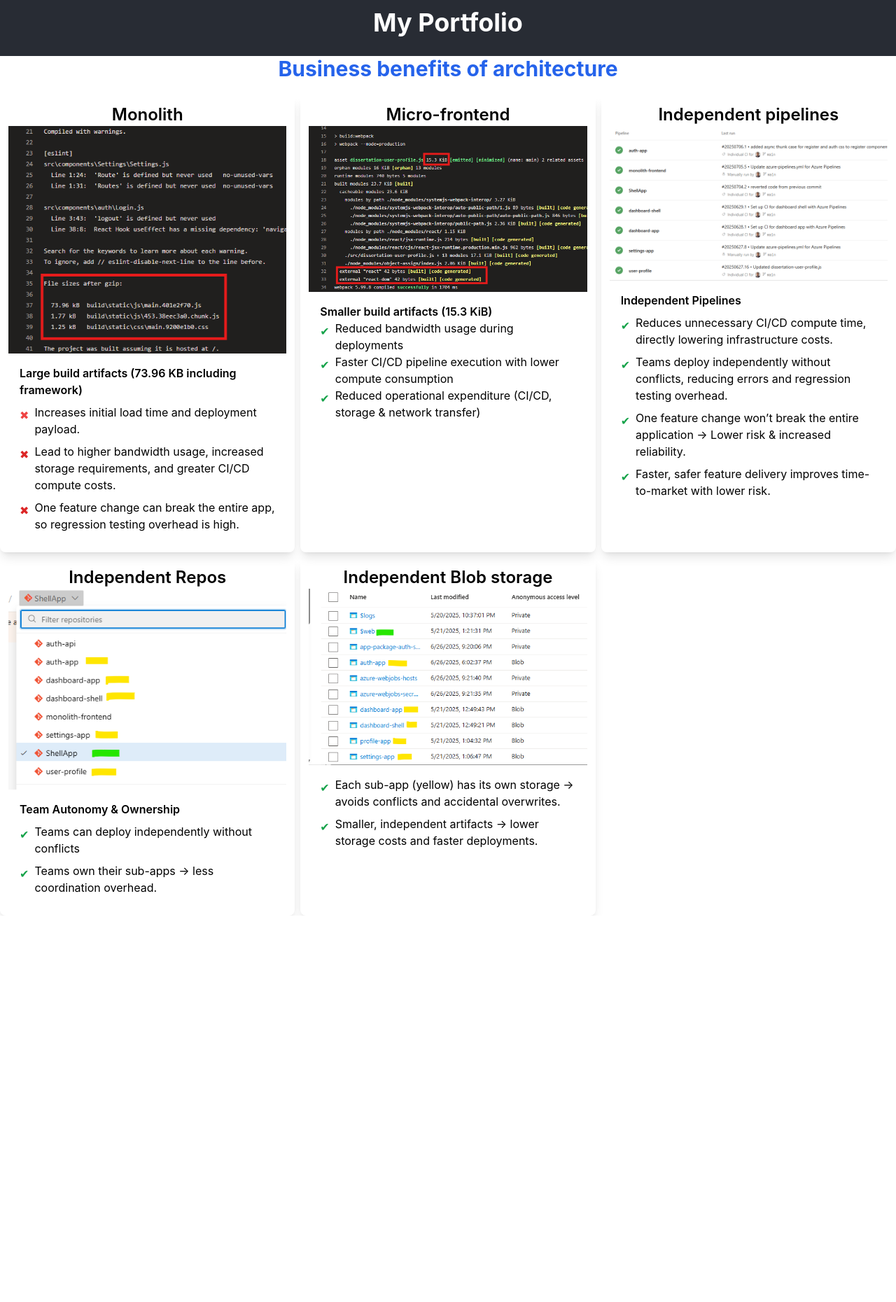
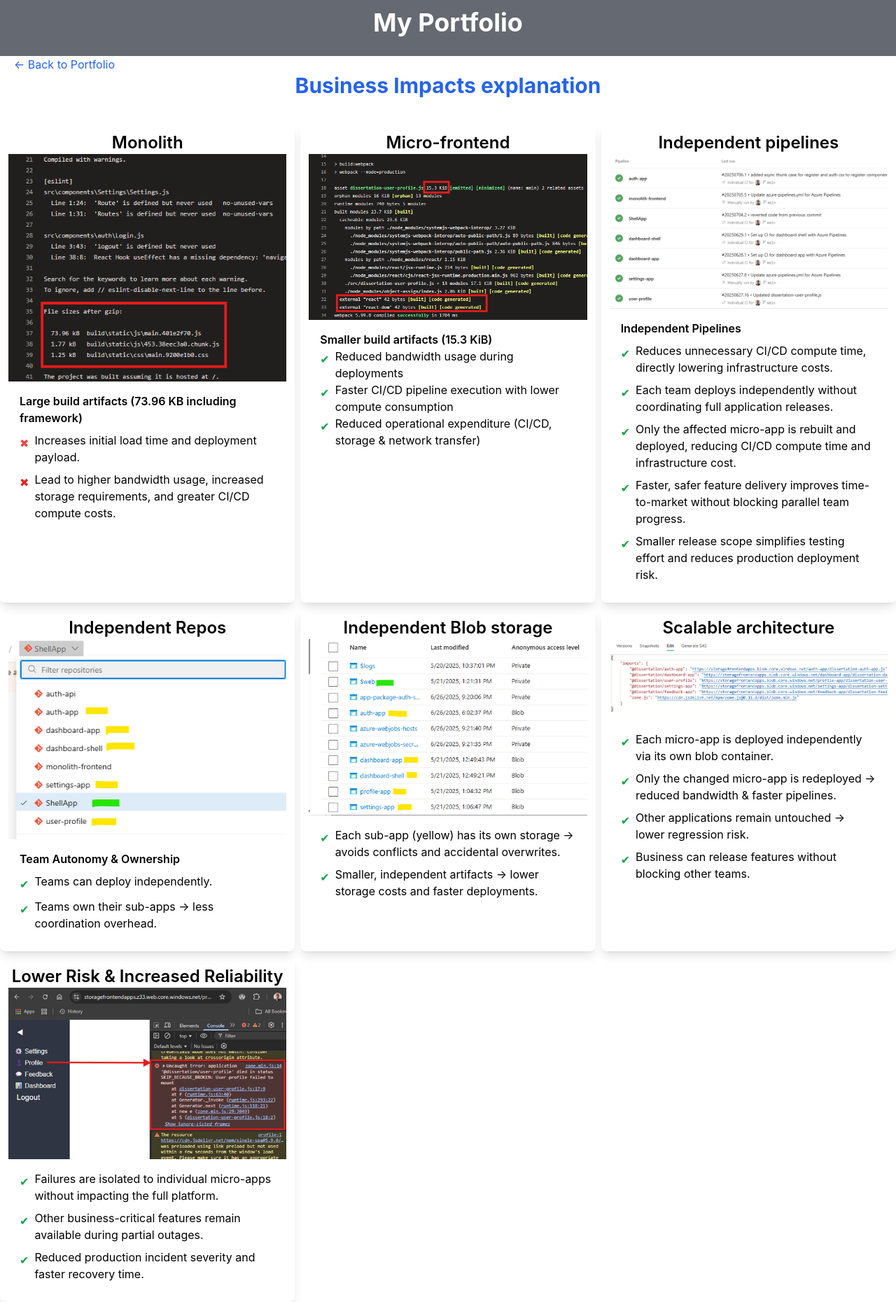
Before and after one commit to leslie628/career-portfolio, a React (Create React App) app: page /business-impact in a window 1280 px wide. Shown: the whole page at 70% size. Before the commit the page ends 1308 px from the top, so only its background shows below. Built offline with nearby package versions, Linux system fonts and the light colour scheme.

Commit message:
completed business impacts page

```diff
--- a/src/App.css
+++ b/src/App.css
@@ -19,7 +19,7 @@
 }
 
 .App-header {
-  background-color: #282c34;
+  background-color: #646972;
   min-height: 10vh;
   display: flex;
   flex-direction: column;
--- a/src/App.js
+++ b/src/App.js
@@ -41,12 +41,12 @@
   return (
     <div>
       <div className="p-6 max-w-9xl mx-auto">
-        <p className="text-lg mb-8 flex items-center justify-center">
+        <p className="text-lg mb-8 flex items-center font-bold justify-center">
           Welcome! I have created this Portfolio to showcase my MSc dissertation project and other work.
         </p>
         <div className="flex justify-between items-center gap-10">
           <div className="rounded-lg shadow-lg">
-            <img alt="architecture" src="/images/Monolith-MicroFrontend-Architecture.png" className="w-[35vw]" />
+            <img alt="architecture" src="/images/Monolith-MicroFrontend-Architecture.png" className="w-full max-w-[520px] h-auto" />
             <div className="flex items-center justify-center mb-5">
             <button className="px-4 py-2 mt-6 bg-blue-600 text-white rounded hover:bg-blue-700 transition-colors" onClick={()=>navigate("/business-impact")}>
               View business impact
--- a/src/Layout.jsx
+++ b/src/Layout.jsx
@@ -5,6 +5,7 @@
     <div>
       <header className="App-header">
         <h1 className="text-4xl font-bold mb-4">My Portfolio</h1>
+        <button></button>
       </header>
       <Outlet />
     </div>
--- a/src/business-impact/business-impact.js
+++ b/src/business-impact/business-impact.js
@@ -1,14 +1,23 @@
+import { Link } from "react-router-dom";
 import VideoCard from "../video-modal/video-card";
 
 const BusinessImpact = () => {
     return (
         <>
-            <h1 className="text-3xl flex justify-center font-bold text-blue-600">Business benefits of architecture</h1>
+            <div className="mb-4">
+                <Link
+                    to="/"
+                    className="text-blue-600 ml-5 hover:underline"
+                >
+                    ← Back to Portfolio
+                </Link>
+                <h1 className="text-3xl flex justify-center font-bold text-blue-600">Business Impacts explanation</h1>
+            </div>
+
             <div className="pt-5 grid grid-cols-1 sm:grid-cols-2 md:grid-cols-3 gap-2">
                 <div className="relative shadow-lg rounded-lg p-3 group cursor-pointer">
                     <h2 className="text-2xl font-semibold flex justify-center">Monolith</h2>
                     <img alt="monolith app" src="/images/monolith-artifact.png" />
-                    <VideoCard videoUrl="https://www.youtube.com/embed/mgEzUR9jNC0" />
                     <ul className="p-4 space-y-2">
                         <h2 className="font-semibold">Large build artifacts (73.96 KB including framework)</h2>
                         <li className="flex items-start gap-2">
@@ -25,18 +34,11 @@
                                 requirements, and greater CI/CD compute costs.
                             </span>
                         </li>
-                        <li className="flex items-start gap-2">
-                            <span className="text-red-600 mt-1">✖</span>
-                            <span>
-                                One feature change can break the entire app, so regression testing overhead is high.
-                            </span>
-                        </li>
                     </ul>
                 </div>
                 <div className="relative shadow-lg rounded-lg p-3 group cursor-pointer">
                     <h2 className="text-2xl font-semibold flex justify-center">Micro-frontend</h2>
                     <img alt="sub application" src="/images/subapp-artifact.png" />
-                    <VideoCard videoUrl="https://www.youtube.com/embed/mgEzUR9jNC0" />
                     <ul className="p-4">
                         <h2 className="font-semibold">Smaller build artifacts (15.3 KiB)</h2>
                         <li className="flex items-start gap-2">
@@ -77,21 +79,25 @@
                         <li className="flex items-start gap-2">
                             <span className="text-green-600 mt-1">✔</span>
                             <span>
-                                Teams deploy independently without conflicts, reducing errors and
-                                regression testing overhead.
+                                Each team deploys independently without coordinating full application releases.
                             </span>
                         </li>
                         <li className="flex items-start gap-2">
                             <span className="text-green-600 mt-1">✔</span>
                             <span>
-                                One feature change won’t break the entire application → Lower risk & increased reliability.
+                                Only the affected micro-app is rebuilt and deployed, reducing CI/CD compute time and infrastructure cost.
                             </span>
                         </li>
-
                         <li className="flex items-start gap-2">
                             <span className="text-green-600 mt-1">✔</span>
                             <span>
-                                Faster, safer feature delivery improves time-to-market with lower risk.
+                                Faster, safer feature delivery improves time-to-market without blocking parallel team progress.
+                            </span>
+                        </li>
+                        <li className="flex items-start gap-2">
+                            <span className="text-green-600 mt-1">✔</span>
+                            <span>
+                                Smaller release scope simplifies testing effort and reduces production deployment risk.
                             </span>
                         </li>
                     </ul>
@@ -105,7 +111,7 @@
                         <li className="flex items-start gap-2">
                             <span className="text-green-600 mt-1">✔</span>
                             <span>
-                                Teams can deploy independently without conflicts
+                                Teams can deploy independently.
                             </span>
                         </li>
                         <li className="flex items-start gap-2">
@@ -131,6 +137,56 @@
                         </li>
                     </ul>
                 </div>
+                <div className="relative shadow-lg rounded-lg p-3 group cursor-pointer">
+                    <h2 className="text-2xl font-semibold flex justify-center">Scalable architecture</h2>
+                    <img alt="Independent blob containers" src="/images/import-maps-azure.png" />
+                    <VideoCard videoUrl="https://www.youtube.com/embed/uS-tPyuSJvk" />
+                    <ul className="p-4 space-y-2">
+                        <li className="flex items-start gap-2">
+                            <span className="text-green-600 mt-1">✔</span>
+                            <span>Each micro-app is deployed independently via its own blob container.</span>
+                        </li>
+                        <li className="flex items-start gap-2">
+                            <span className="text-green-600 mt-1">✔</span>
+                            <span>Only the changed micro-app is redeployed → reduced bandwidth & faster pipelines.</span>
+                        </li>
+                        <li className="flex items-start gap-2">
+                            <span className="text-green-600 mt-1">✔</span>
+                            <span>Other applications remain untouched → lower regression risk.</span>
+                        </li>
+                        <li className="flex items-start gap-2">
+                            <span className="text-green-600 mt-1">✔</span>
+                            <span>Business can release features without blocking other teams.</span>
+                        </li>
+                    </ul>
+                </div>
+                <div className="relative shadow-lg rounded-lg p-3 group cursor-pointer">
+                    <h2 className="text-2xl font-semibold flex justify-center">Lower Risk & Increased Reliability</h2>
+                    <img alt="Independent blob containers" src="/images/MicroApp-error.png" />
+                    <VideoCard videoUrl="https://www.youtube.com/embed/DkGE9af1MDM" />
+                    <ul className="p-4 space-y-2">
+                        <li className="flex items-start gap-2">
+                            <span className="text-green-600 mt-1">✔</span>
+                            <span>
+                                Failures are isolated to individual micro-apps without impacting the full platform.
+                            </span>
+                        </li>
+
+                        <li className="flex items-start gap-2">
+                            <span className="text-green-600 mt-1">✔</span>
+                            <span>
+                                Other business-critical features remain available during partial outages.
+                            </span>
+                        </li>
+
+                        <li className="flex items-start gap-2">
+                            <span className="text-green-600 mt-1">✔</span>
+                            <span>
+                                Reduced production incident severity and faster recovery time.
+                            </span>
+                        </li>
+                    </ul>
+                </div>
             </div>
         </>
     )
```
Also changed, not shown: public/images/MicroApp-error.png (added), public/images/import-maps-azure.png (added).
